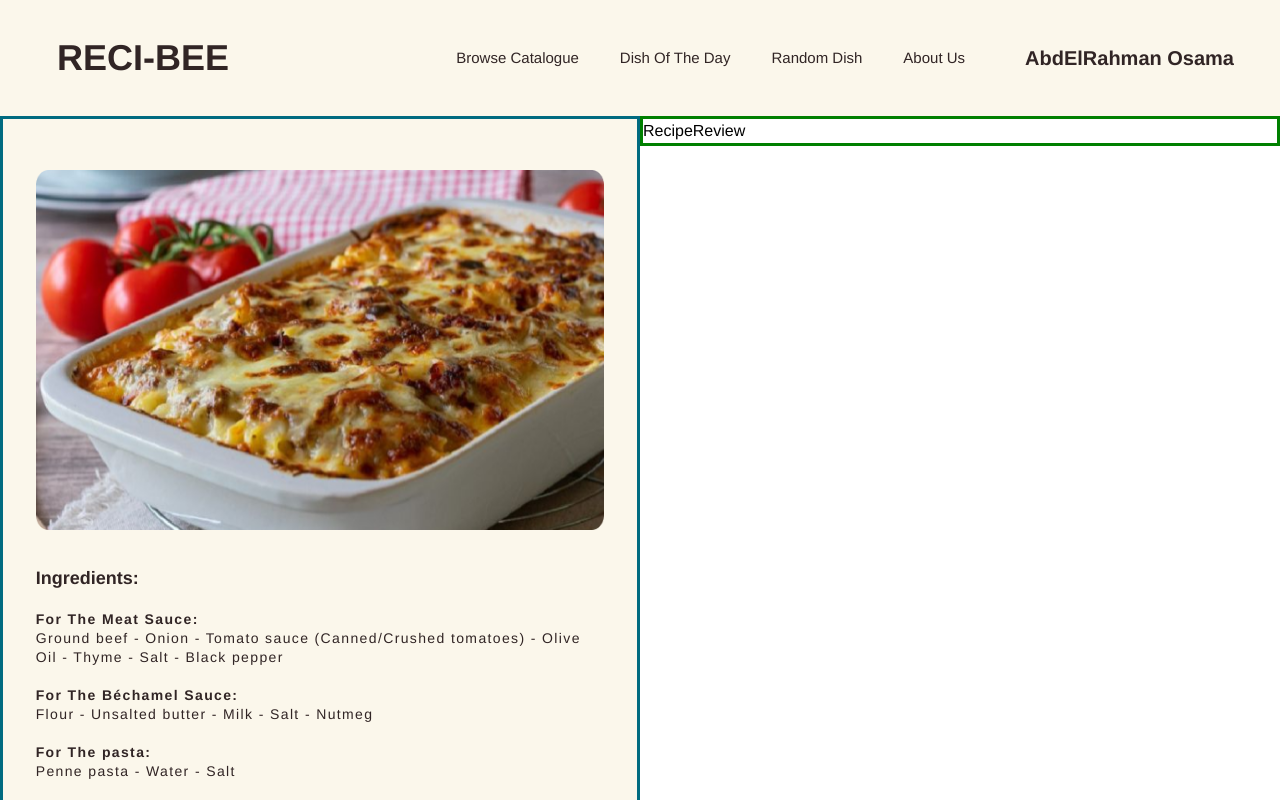
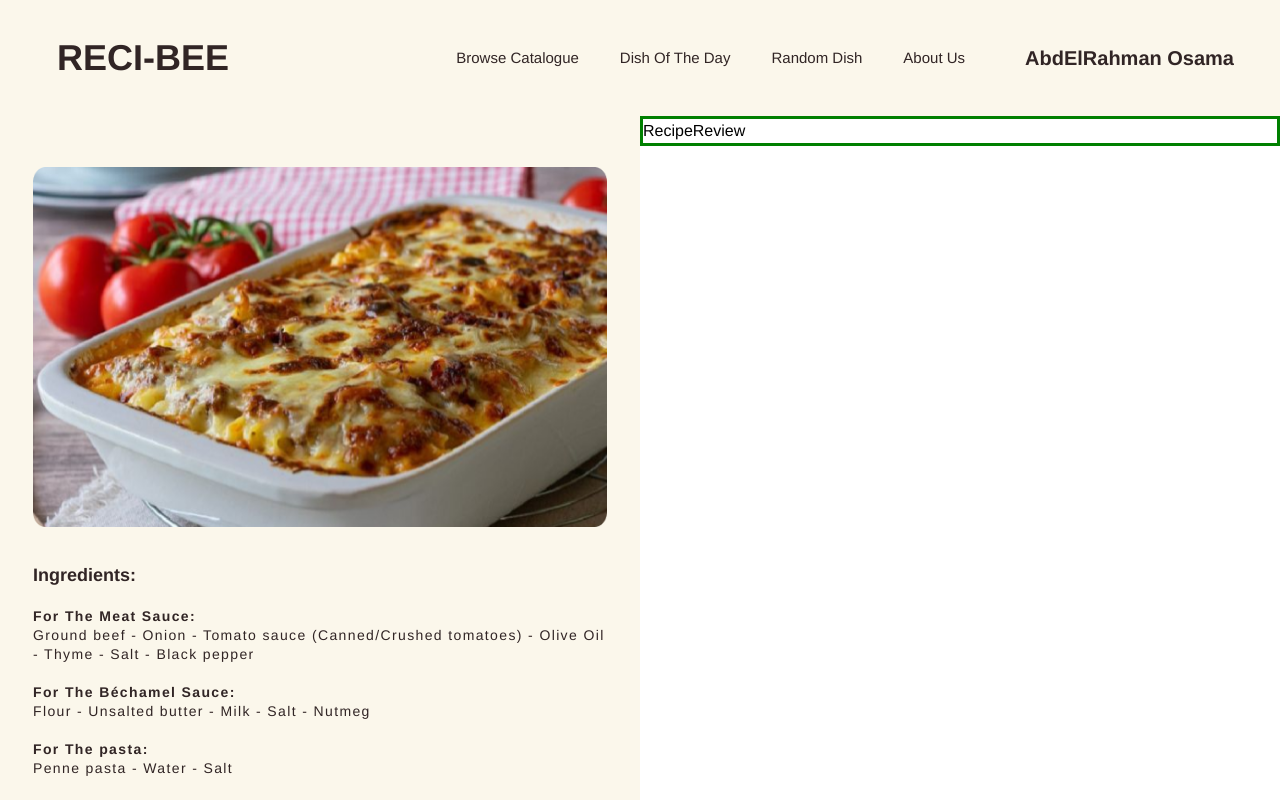
Before and after one commit to Gang-of-CSED/RECI-BEE, a Vue app in the folder frontend/: page /recipe/1 in a window 1280 px wide. Shown: the top 800 px of the page. Built offline with nearby package versions, Linux system fonts and the light colour scheme.

Commit message:
remove border

```diff
--- a/frontend/src/views/RecipeDetail/components/RecipeInfo.vue
+++ b/frontend/src/views/RecipeDetail/components/RecipeInfo.vue
@@ -42,7 +42,6 @@
 .recipe-info {
     width: 50%;
     height: 100%;
-    border: 3px solid rgb(0, 107, 128);
     background: #FBF7EB;
 ;
 }
```
